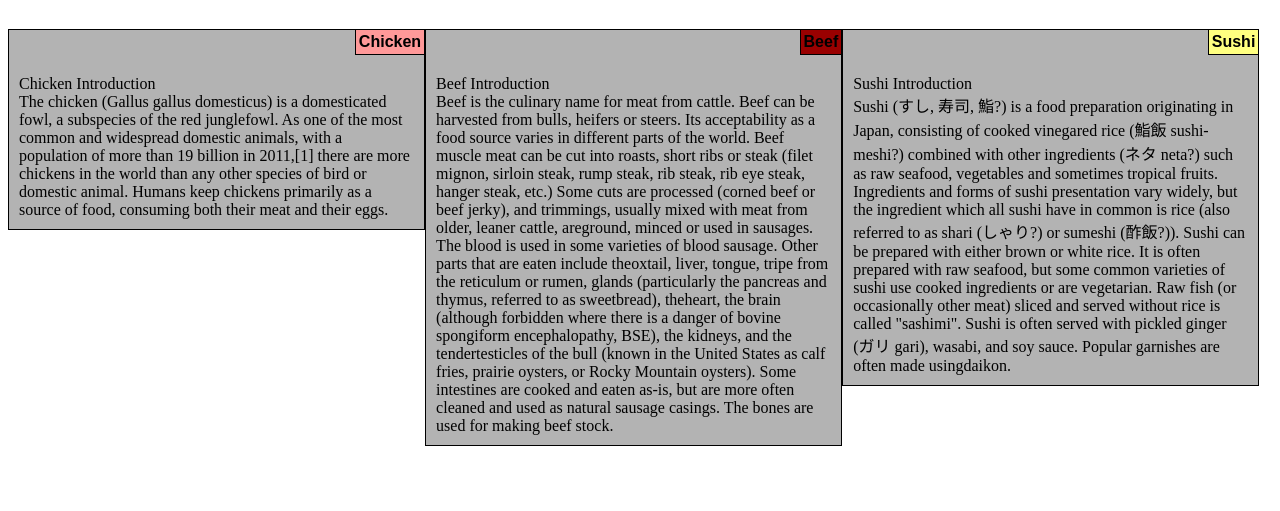
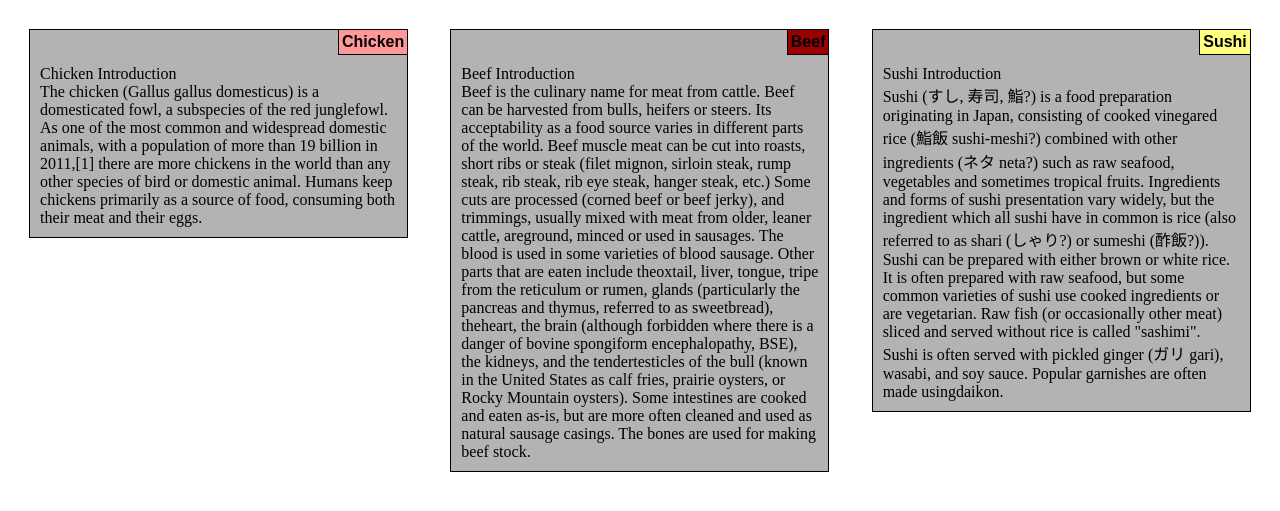
Before and after one commit to AngelQian/coursera-test, a plain HTML site: page site/week2assignment/index.html in a window 1280 px wide. Shown: the part 61-572 px from the top of the page. Drawn offline with Linux system fonts and the light colour scheme.

Commit message:
coursera homework2

```diff
--- a/site/week2assignment/css/style.css
+++ b/site/week2assignment/css/style.css
@@ -7,13 +7,14 @@
 h1 {
   text-align: center;
 }
-div>div{
+.container{
   background-color: #b3b3b3;
   border: 1px solid black;
-  margin-top: 10px;
-  margin-bottom: 10px;
+  width: 90%;
   margin-left: auto;
   margin-right: auto;
+  margin-bottom: 10px;
+  margin-top: 10px;
 }
 
 div.title {
@@ -21,6 +22,7 @@ div.title {
   font-weight: bold;
   text-align: center;
   border: 1px solid black;
+
   float: right;
   margin-top: -1px;
   margin-right: -1px;
@@ -45,7 +47,7 @@ section {
 
 /*Simple Responsive Framework*/
 .row {
-  width: 100%;
+
 }
 
  /*media query*/
@@ -53,12 +55,12 @@ section {
  @media (min-width: 992px) {
   .col-lg-1, .col-lg-2, .col-lg-3, .col-lg-4, .col-lg-5, .col-lg-6, .col-lg-7, .col-lg-8, .col-lg-9, .col-lg-10, .col-lg-11, .col-lg-12 {
     float: left;
-    border: 1px solid black;
+    /*border: 1px solid black;*/
   }
   .col-lg-1{ width: 8.33%; }
   .col-lg-2{ width: 16.66%; }
   .col-lg-3{ width: 25%; }
-  .col-lg-4{ width: 33%; }
+  .col-lg-4{ width: 33.33%; }
   .col-lg-5{ width: 41.66%; }
   .col-lg-6{ width: 50%; }
   .col-lg-7{ width: 58.33%; }
@@ -73,12 +75,11 @@ section {
  @media (min-width: 768px) and (max-width: 991px) {
   .col-md-1, .col-md-2, .col-md-3, .col-md-4, .col-md-5, .col-md-6, .col-md-7, .col-md-8, .col-md-9, .col-md-10, .col-md-11, .col-md-12 {
     float: left;
-    border: 1px solid black;
   }
   .col-md-1{ width: 8.33%; }
   .col-md-2{ width: 16.66%; }
   .col-md-3{ width: 25%; }
-  .col-md-4{ width: 33%; }
+  .col-md-4{ width: 33.33%; }
   .col-md-5{ width: 41.66%; }
   .col-md-6{ width: 50%; }
   .col-md-7{ width: 58.33%; }
--- a/site/week2assignment/index.html
+++ b/site/week2assignment/index.html
@@ -12,14 +12,17 @@
   <h1>Our Menu</h1>
   <div class="row">
     <div id="d1" class="col-lg-4 col-md-6">
+      <div class="container">
       <div id="title1" class="title">Chicken</div>
       <section>
       Chicken Introduction<br>
       The chicken (Gallus gallus domesticus) is a domesticated fowl, a subspecies of the red junglefowl. As one of the most common and widespread domestic animals, with a population of more than 19 billion in 2011,[1] there are more chickens in the world than any other species of bird or domestic animal. Humans keep chickens primarily as a source of food, consuming both their meat and their eggs.
       </section>
     </div>
+    </div>
 
     <div id="d2" class="col-lg-4 col-md-6">
+      <div class="container">
       <div id="title2" class="title">Beef</div>
       <section>
       Beef Introduction<br>
@@ -27,8 +30,10 @@
   Beef muscle meat can be cut into roasts, short ribs or steak (filet mignon, sirloin steak, rump steak, rib steak, rib eye steak, hanger steak, etc.) Some cuts are processed (corned beef or beef jerky), and trimmings, usually mixed with meat from older, leaner cattle, areground, minced or used in sausages. The blood is used in some varieties of blood sausage. Other parts that are eaten include theoxtail, liver, tongue, tripe from the reticulum or rumen, glands (particularly the pancreas and thymus, referred to as sweetbread), theheart, the brain (although forbidden where there is a danger of bovine spongiform encephalopathy, BSE), the kidneys, and the tendertesticles of the bull (known in the United States as calf fries, prairie oysters, or Rocky Mountain oysters). Some intestines are cooked and eaten as-is, but are more often cleaned and used as natural sausage casings. The bones are used for making beef stock.
       </section>
     </div>
+    </div>
 
     <div id="d3" class="col-lg-4 col-md-12">
+      <div class="container">
       <div id="title3" class="title">Sushi</div>
       <section>
       Sushi Introduction<br>
@@ -36,6 +41,7 @@
   Sushi can be prepared with either brown or white rice. It is often prepared with raw seafood, but some common varieties of sushi use cooked ingredients or are vegetarian. Raw fish (or occasionally other meat) sliced and served without rice is called "sashimi". Sushi is often served with pickled ginger (ガリ gari), wasabi, and soy sauce. Popular garnishes are often made usingdaikon.
       </section>
     </div>
+    </div>
   </div>
 
 </body>
```
